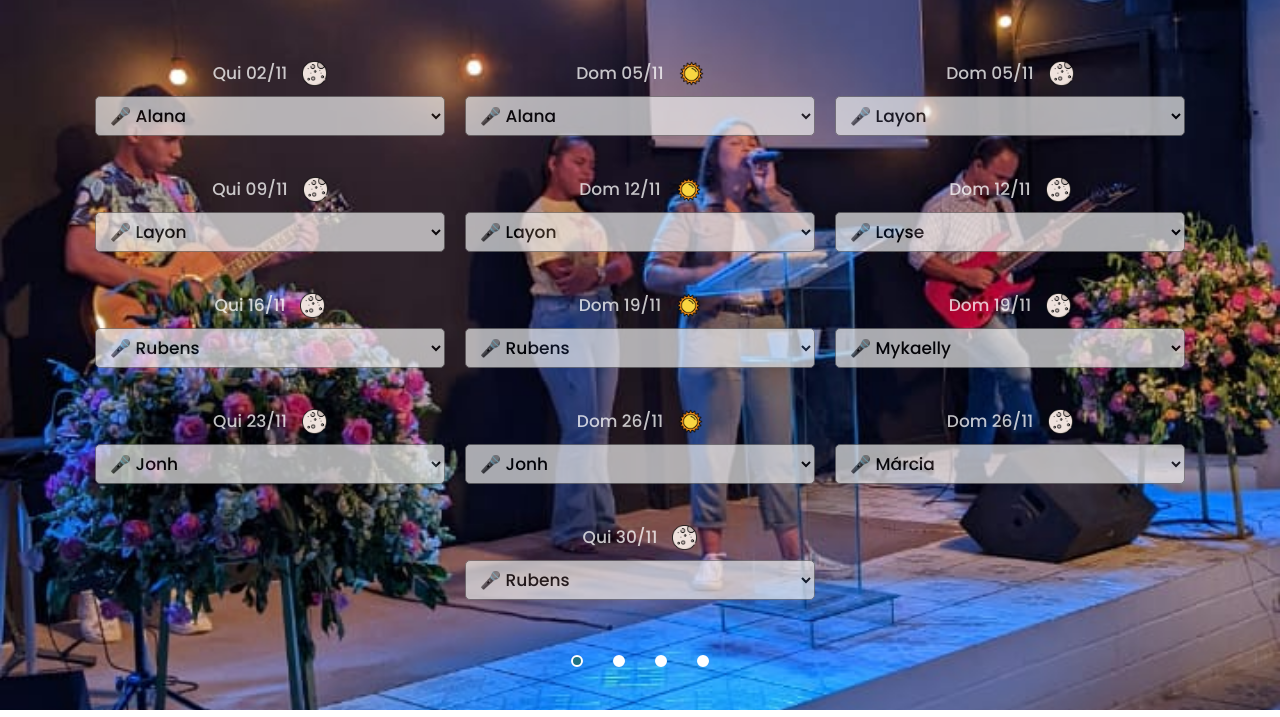
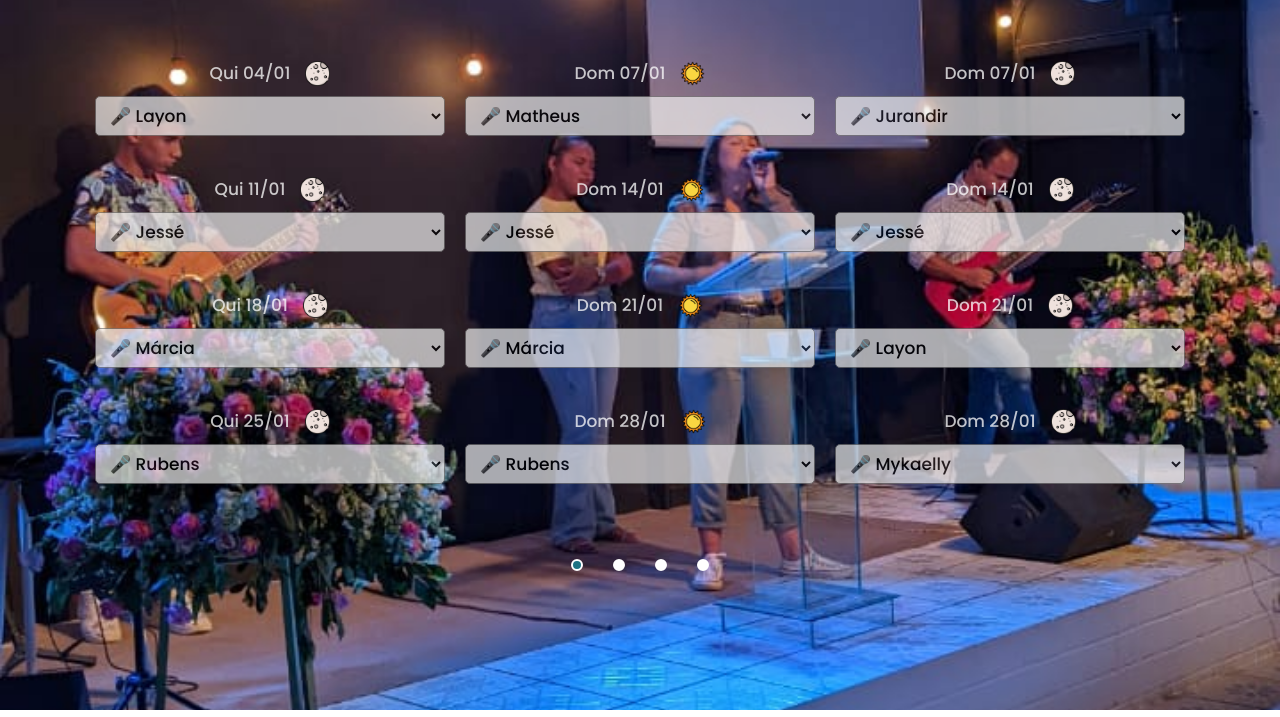
Before and after one commit to Layon-Marques/escala-louvor, a plain HTML site: page index.html in a window 1280 px wide. Shown: the part 90-807 px from the top of the page. Drawn offline with Linux system fonts and the light colour scheme.

Commit message:
Altereção escala de Janeiro

```diff
--- a/index.html
+++ b/index.html
@@ -44,41 +44,41 @@
 
             <div class="escala">
                 <span>
-                    <p>Qui 02/11</p>
+                    <p>Qui 04/01</p>
                     <img class="turno" src="./src/imagens/lua.png" alt="lua">
                 </span>
 
                 <select name="" id="">
-                    <option value="">🎤&nbsp;Alana</option>
-                    <option value="">🪕&nbsp;Alana</option>
+                    <option value="">🎤&nbsp;Layon</option>
+                    <option value="">🪕&nbsp;Layon</option>
                 </select>
             </div>
 
             <div class="escala">
                 <span>
-                    <p>Dom 05/11</p>
+                    <p>Dom 07/01</p>
                     <img class="turno" src="./src/imagens/sol.png" alt="sol">
                 </span>
 
                 <select name="" id="">
-                    <option value="">🎤&nbsp;Alana</option>
-                    <option value="">🪕&nbsp;Alana</option>
+                    <option value="">🎤&nbsp;Matheus</option>
+                    <option value="">🪕&nbsp;Matheus</option>
                 </select>
             </div>
 
             <div class="escala">
                 <span>
-                    <p>Dom 05/11</p>
+                    <p>Dom 07/01</p>
                     <img class="turno" src="./src/imagens/lua.png" alt="lua">
                 </span>
 
                 <select name="" id="">
-                    <option value="">🎤&nbsp;Layon</option>
-                    <option value="">🎤&nbsp;Mykaelly</option>
+                    <option value="">🎤&nbsp;Jurandir</option>
                     <option value="">🎤&nbsp;Márcia</option>
-                    <option value="">🥁&nbsp;Jonh</option>
-                    <option value="">🎸&nbsp;Sérgio</option>
-                    <option value="">🪕&nbsp;</option>
+                    <!-- <option value="">🎤&nbsp;Márcia</option> -->
+                    <option value="">🥁&nbsp;Davi</option>
+                    <option value="">🎸&nbsp;Matheus</option>
+                    <option value="">🪕&nbsp;Lara</option>
                     <option value="">🎸&nbsp;Jailson</option>
                     <option value="">🎵&nbsp;Samuel</option>
                 </select>
@@ -90,43 +90,43 @@
 
             <div class="escala">
                 <span>
-                    <p>Qui 09/11</p>
+                    <p>Qui 11/01</p>
                     <img class="turno" src="./src/imagens/lua.png" alt="lua">
                 </span>
 
                 <select name="" id="">
-                    <option value="">🎤&nbsp;Layon</option>
-                    <option value="">🪕&nbsp;Layon</option>
+                    <option value="">🎤&nbsp;Jessé</option>
+                    <option value="">🪕&nbsp;Jessé</option>
                 </select>
             </div>
 
             <div class="escala">
                 <span>
-                    <p>Dom 12/11</p>
+                    <p>Dom 14/01</p>
                     <img class="turno" src="./src/imagens/sol.png" alt="sol">
                 </span>
 
                 <select name="" id="">
-                    <option value="">🎤&nbsp;Layon</option>
-                    <option value="">🪕&nbsp;Layon</option>
+                    <option value="">🎤&nbsp;Jessé</option>
+                    <option value="">🪕&nbsp;Jessé</option>
                 </select>
             </div>
 
             <div class="escala">
                 <span>
-                    <p>Dom 12/11</p>
+                    <p>Dom 14/01</p>
                     <img class="turno" src="./src/imagens/lua.png" alt="lua">
                 </span>
 
                 <select name="" id="">
-                    <option value="">🎤&nbsp;Layse</option>
-                    <option value="">🎤&nbsp;Márcia</option>
-                    <option value="">🎤&nbsp;Layon</option>
-                    <option value="">🥁&nbsp;Davi</option>
+                    <option value="">🎤&nbsp;Jessé</option>
+                    <option value="">🎤&nbsp;Matheus</option>
+                    <!-- <option value="">🎤&nbsp;Layon</option> -->
+                    <option value="">🥁&nbsp;John</option>
                     <option value="">🎸&nbsp;Sérgio</option>
-                    <option value="">🪕&nbsp;Alana</option>
-                    <option value="">🎸&nbsp;Jailson</option>
-                    <option value="">🎵&nbsp;Samuel</option>
+                    <option value="">🪕&nbsp;Matheus</option>
+                    <option value="">🎸&nbsp;Rubens</option>
+                    <option value="">🎵&nbsp;Rainier</option>
                 </select>
             </div>
 
@@ -136,43 +136,43 @@
 
             <div class="escala">
                 <span>
-                    <p>Qui 16/11</p>
+                    <p>Qui 18/01</p>
                     <img class="turno" src="./src/imagens/lua.png" alt="lua">
                 </span>
 
                 <select name="" id="">
-                    <option value="">🎤&nbsp;Rubens</option>
-                    <option value="">🪕&nbsp;Rubens</option>
+                    <option value="">🎤&nbsp;Márcia</option>
+                    <option value="">🪕&nbsp;Sérgio</option>
                 </select>
             </div>
 
             <div class="escala">
                 <span>
-                    <p>Dom 19/11</p>
+                    <p>Dom 21/01</p>
                     <img class="turno" src="./src/imagens/sol.png" alt="">
                 </span>
 
                 <select name="" id="">
-                    <option value="">🎤&nbsp;Rubens</option>
-                    <option value="">🪕&nbsp;Rubens</option>
+                    <option value="">🎤&nbsp;Márcia</option>
+                    <option value="">🪕&nbsp;Sérgio</option>
                 </select>
             </div>
 
             <div class="escala">
                 <span>
-                    <p>Dom 19/11</p>
+                    <p>Dom 21/01</p>
                     <img class="turno" src="./src/imagens/lua.png" alt="lua">
                 </span>
 
                 <select name="" id="">
-                    <option value="">🎤&nbsp;Mykaelly</option>
                     <option value="">🎤&nbsp;Layon</option>
-                    <option value="">🎤&nbsp;Michele</option>
-                    <option value="">🥁&nbsp;Davi</option>
-                    <option value="">🎸&nbsp;Matheus</option>
+                    <option value="">🎤&nbsp;Layse</option>
+                    <!-- <option value="">🎤&nbsp;Michele</option> -->
+                    <option value="">🥁&nbsp;John</option>
+                    <option value="">🎸&nbsp;Sérgio</option>
                     <option value="">🪕&nbsp;Lara</option>
                     <option value="">🎸&nbsp;Layon</option>
-                    <option value="">🎵&nbsp;Samuel</option>
+                    <option value="">🎵&nbsp;Rainier</option>
                 </select>
             </div>
         </div>
@@ -182,39 +182,39 @@
 
             <div class="escala">
                 <span>
-                    <p>Qui 23/11</p>
+                    <p>Qui 25/01</p>
                     <img class="turno" src="./src/imagens/lua.png" alt="lua">
                 </span>
 
                 <select name="" id="">
-                    <option value="">🎤&nbsp;Jonh</option>
-                    <option value="">🪕&nbsp;Matheus</option>
+                    <option value="">🎤&nbsp;Rubens</option>
+                    <option value="">🪕&nbsp;Rubens</option>
                 </select>
             </div>
             <div class="escala">
                 <span>
-                    <p>Dom 26/11</p>
+                    <p>Dom 28/01</p>
                     <img class="turno" src="./src/imagens/sol.png" alt="sol">
                 </span>
 
                 <select name="" id="">
-                    <option value="">🎤&nbsp;Jonh</option>
-                    <option value="">🪕&nbsp;Matheus</option>
+                    <option value="">🎤&nbsp;Rubens</option>
+                    <option value="">🪕&nbsp;</option>
                 </select>
             </div>
             <div class="escala">
                 <span>
-                    <p>Dom 26/11</p>
+                    <p>Dom 28/01</p>
                     <img class="turno" src="./src/imagens/lua.png" alt="lua">
                 </span>
 
                 <select name="" id="">
-                    <option value="">🎤&nbsp;Márcia</option>
-                    <option value="">🎤&nbsp;Alana</option>
-                    <option value="">🥁&nbsp;Jonh</option>
-                    <option value="">🎸&nbsp;Matheus</option>
-                    <option value="">🪕&nbsp;Alana</option>
-                    <option value="">🎸&nbsp;Jailson</option>
+                    <option value="">🎤&nbsp;Mykaelly</option>
+                    <option value="">🎤&nbsp;Michele</option>
+                    <option value="">🥁&nbsp;Davi</option>
+                    <option value="">🎸&nbsp;Sérgio</option>
+                    <option value="">🪕&nbsp;Matheus</option>
+                    <option value="">🎸&nbsp;Layon</option>
                     <option value="">🎵&nbsp;Samuel</option>
                 </select>
             </div>
@@ -222,7 +222,7 @@
 
         <div class="semana5">
 
-            <div class="escala">
+            <!-- <div class="escala">
                 <span>
                     <p>Qui 30/11</p>
                     <img class="turno" src="./src/imagens/lua.png" alt="lua">
@@ -232,7 +232,7 @@
                     <option value="">🎤&nbsp;Rubens</option>
                     <option value="">🪕&nbsp;Rubens</option>
                 </select>
-            </div>
+            </div> -->
             <!-- <div class="escala">
                 <span>
                     <p>Dom 01/10</p>
```
